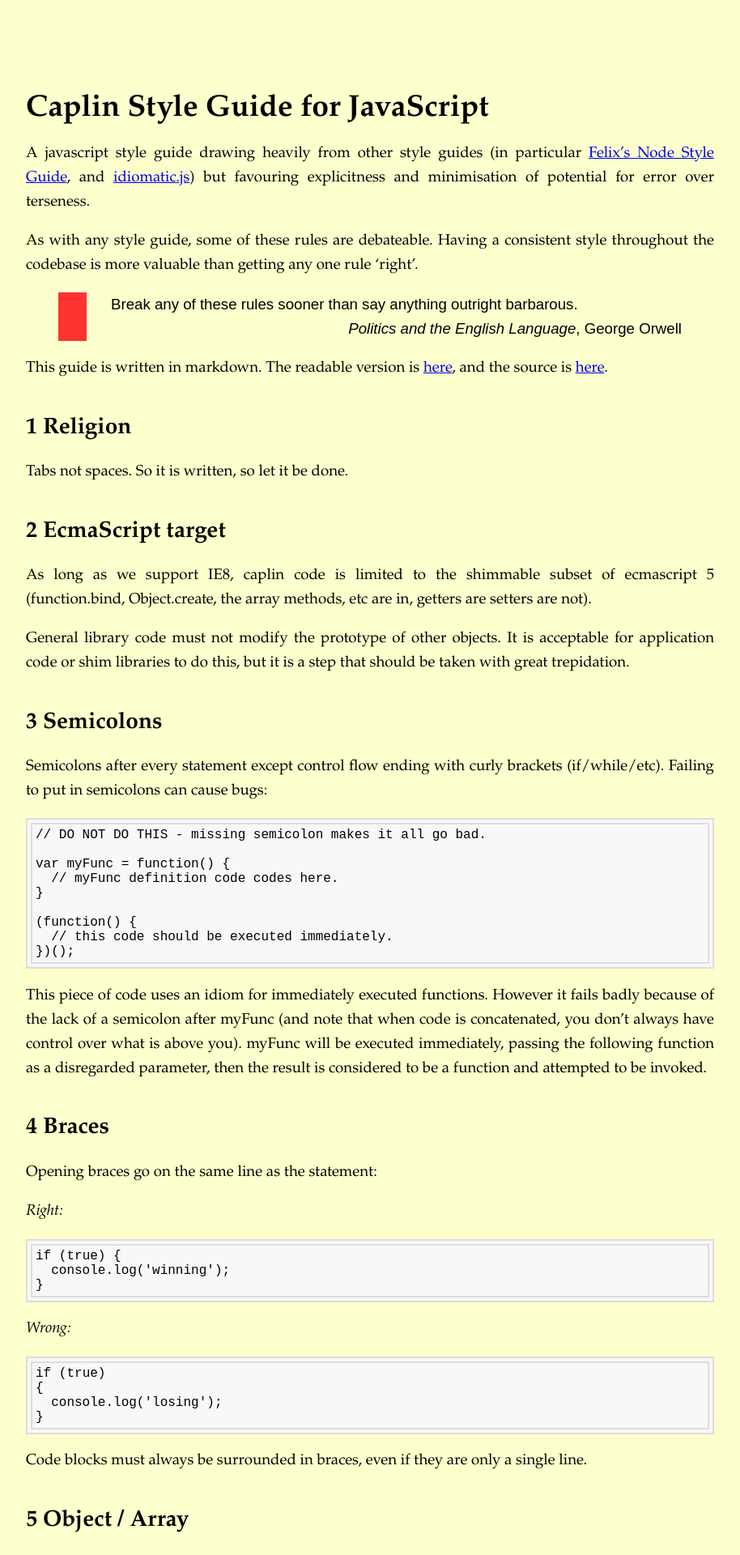
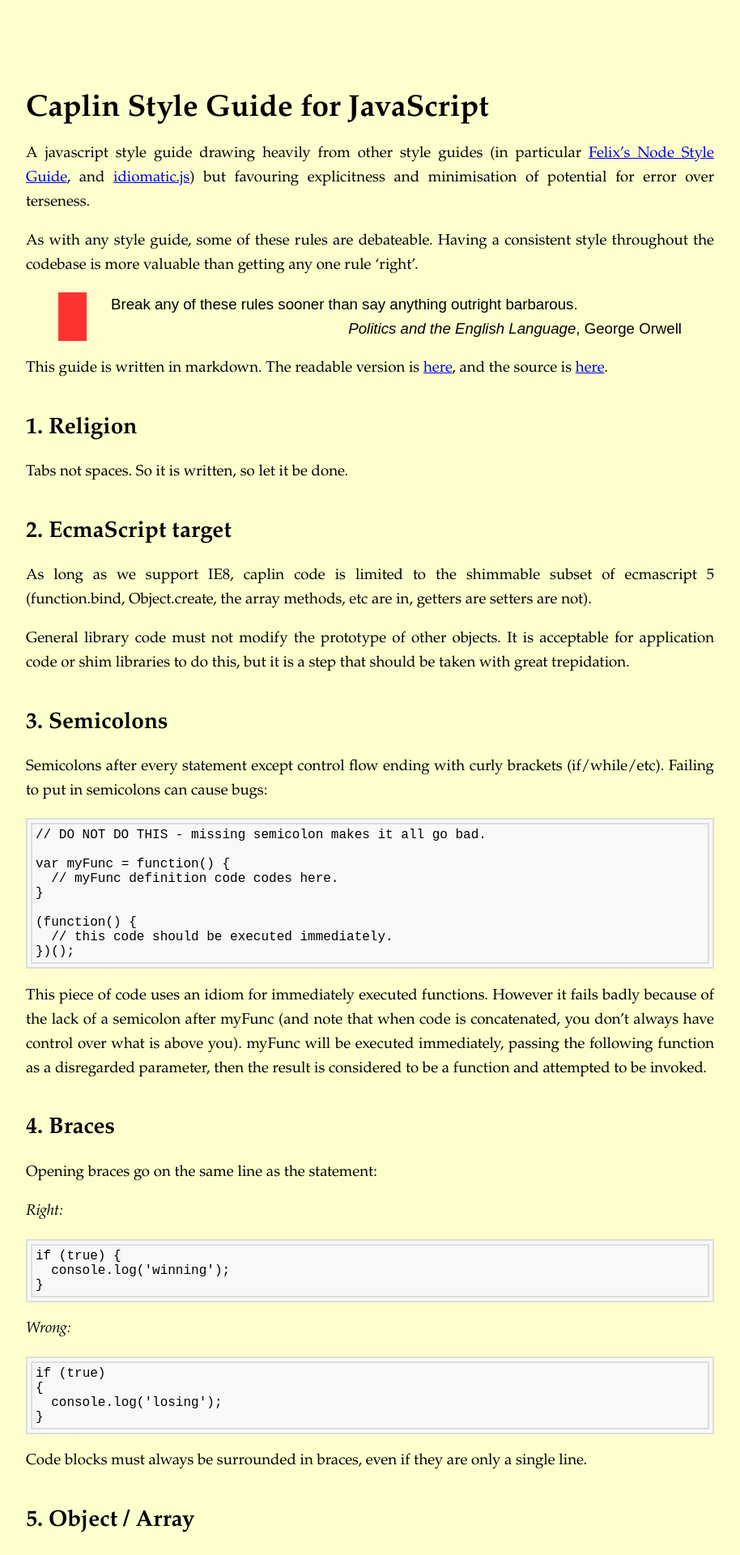
Before and after one commit to caplin/StyleGuide, a Jekyll site: the page built from readme.md, in a window 1280 px wide. Shown: the top 1920 px of the page at 81% size, without its empty margins (183-1097 px from the left). Built offline with Jekyll 4.4.1, drawn with Linux system fonts in a browser that asks for light colours; Markdown is read by kramdown in place of the engine named in the settings.

Commit message:
Update main.css

```diff
--- a/styles/main.css
+++ b/styles/main.css
@@ -44,7 +44,7 @@ h3 {counter-reset: composite}
 h4 {counter-reset: detail}
 h2:before{
   counter-increment: section;
-  content: counter(section) " ";
+  content: counter(section) ". ";
 }
 h3:before{
   counter-increment: sub-section;
```
